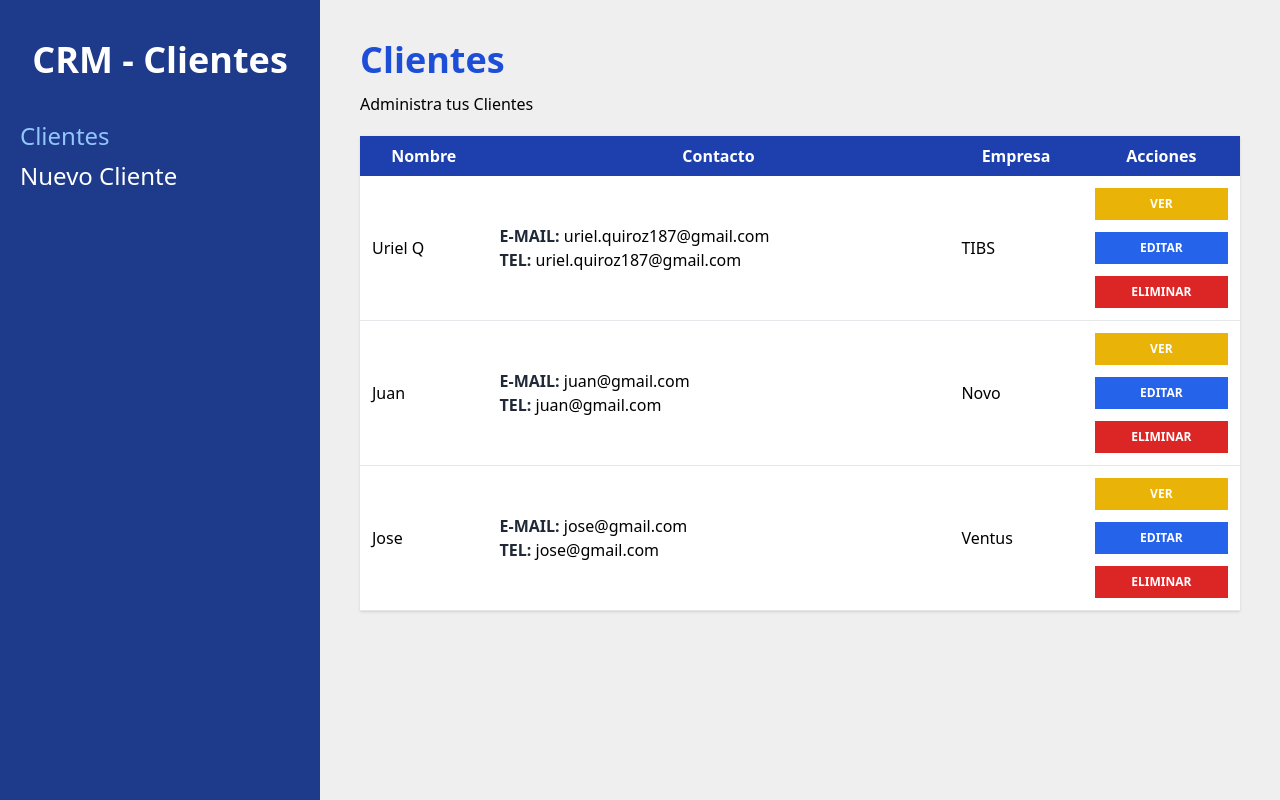
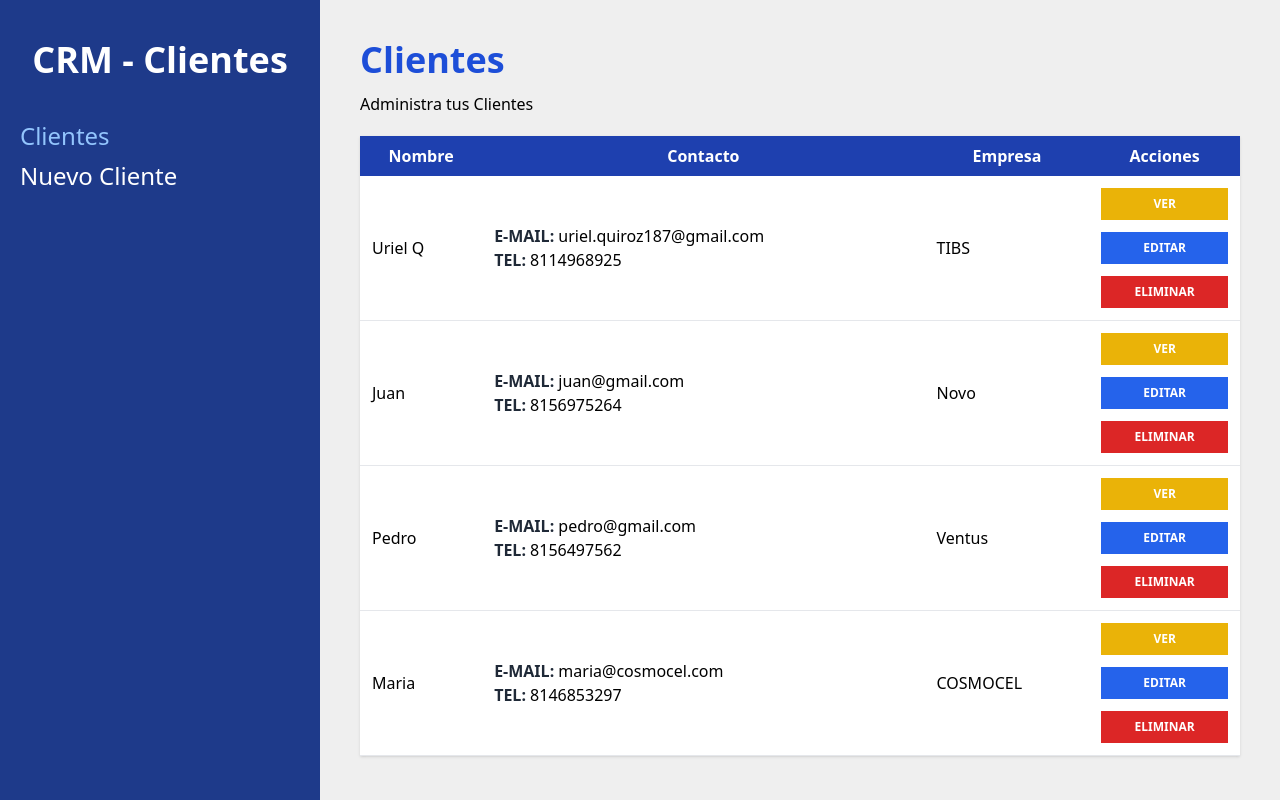
Before and after one commit to UrielQuiroz/CustomerManager, a React (Create React App) app in the folder customer-manager/: page /clientes in a window 1280 px wide. Built offline with nearby package versions, Linux system fonts and the light colour scheme; data requests are answered from the project's data file.

Commit message:
Eliminar registros

```diff
--- a/customer-manager/db.json
+++ b/customer-manager/db.json
@@ -12,17 +12,25 @@
       "nombre": "Juan",
       "empresa": "Novo",
       "email": "juan@gmail.com",
-      "telefono": "8114875265",
-      "notas": "Solicita soporte tecnico",
+      "telefono": "8156975264",
+      "notas": "Solicita una aplicacion web",
       "id": 2
     },
     {
-      "nombre": "Jose",
+      "nombre": "Pedro ",
       "empresa": "Ventus",
-      "email": "jose@gmail.com",
-      "telefono": "8146987532",
-      "notas": "Solicita cotización ",
+      "email": "pedro@gmail.com",
+      "telefono": "8156497562",
+      "notas": "Solicita una pagina web comercial",
       "id": 3
+    },
+    {
+      "nombre": "Maria",
+      "empresa": "COSMOCEL",
+      "email": "maria@cosmocel.com",
+      "telefono": "8146853297",
+      "notas": "Solicita una app movil",
+      "id": 4
     }
   ]
 }
--- a/customer-manager/src/components/Cliente.jsx
+++ b/customer-manager/src/components/Cliente.jsx
@@ -1,10 +1,10 @@
 import { useNavigate } from 'react-router-dom'
 
-const Cliente = ({cliente}) => {
+const Cliente = ({ cliente, handleEliminar }) => {
 
 
     const navigate = useNavigate();
-    const { nombre, empresa, email, telefono, notas, id } = cliente;
+    const { nombre, empresa, email, telefono, id } = cliente;
 
     return (
 
@@ -12,7 +12,7 @@ const Cliente = ({cliente}) => {
             <td className='p-3'>{nombre}</td>
             <td className='p-3'>
                 <p><span className='text-gray-800 uppercase font-bold'>E-mail: </span>{email}</p>
-                <p><span className='text-gray-800 uppercase font-bold'>Tel: </span>{email}</p>
+                <p><span className='text-gray-800 uppercase font-bold'>Tel: </span>{telefono}</p>
             </td>
             <td className='p-3'>{empresa}</td>
             <td className='p-3'>
@@ -32,6 +32,7 @@ const Cliente = ({cliente}) => {
                 <button
                     type='button'
                     className='bg-red-600 hover:bg-red-700 block w-full text-white p-2 uppercase font-bold text-xs mt-3'
+                    onClick={ () => handleEliminar(id)}
                     >Eliminar</button>
             </td>
         </tr>
--- a/customer-manager/src/paginas/Inicio.jsx
+++ b/customer-manager/src/paginas/Inicio.jsx
@@ -5,8 +5,6 @@ import Cliente from "../components/Cliente";
 const Inicio = () => {
 
     const [clientes, setClientes] = useState([])
-
-    console.log(clientes);
 
     useEffect(() => {
 
@@ -26,6 +24,26 @@ const Inicio = () => {
         obtenerClientesApi();
 
     }, [])
+
+
+    const handleEliminar = async id => {
+        const confirm =  window.confirm('Desea eliminar el registro?');
+        if (confirm) {
+            try {
+                const url = `http://localhost:3004/clientes/${id}`;
+                const rpta = await fetch(url, {
+                    method: 'DELETE'
+                })
+                await rpta.json();
+
+                const arrayClientes = clientes.filter( cliente => cliente.id !== id);
+                setClientes(arrayClientes);
+
+            } catch (error) {
+                console.log(error);
+            }
+        }
+    }
 
     return (
         <>
@@ -47,6 +65,7 @@ const Inicio = () => {
                         <Cliente
                             key={cliente.id}
                             cliente={cliente}
+                            handleEliminar={handleEliminar}
                         />
                     ))}
                 </tbody>
```
